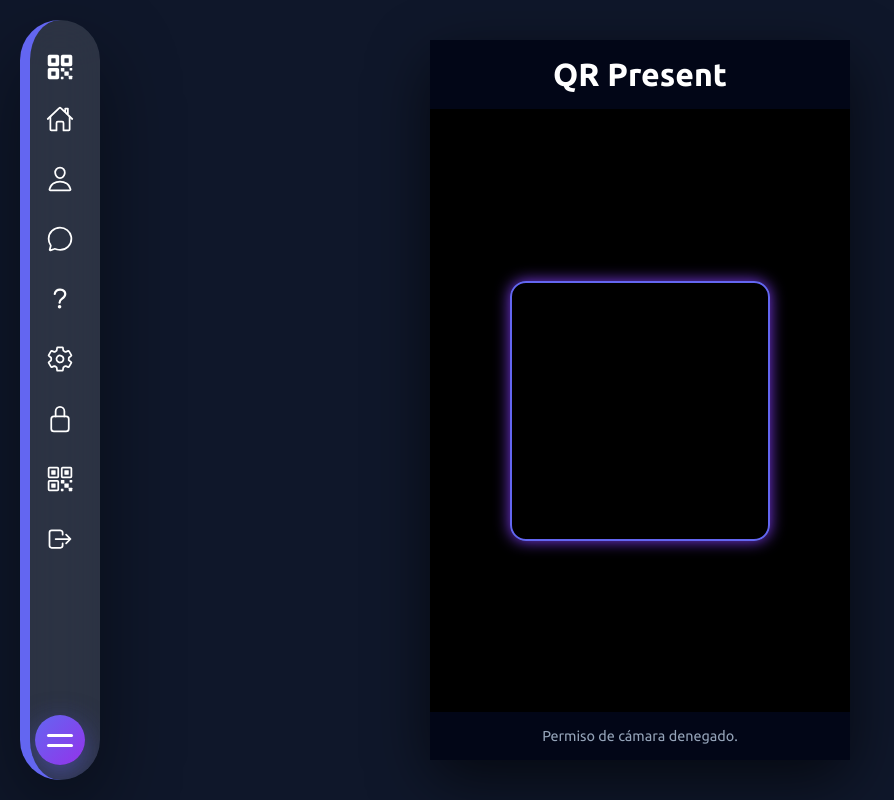
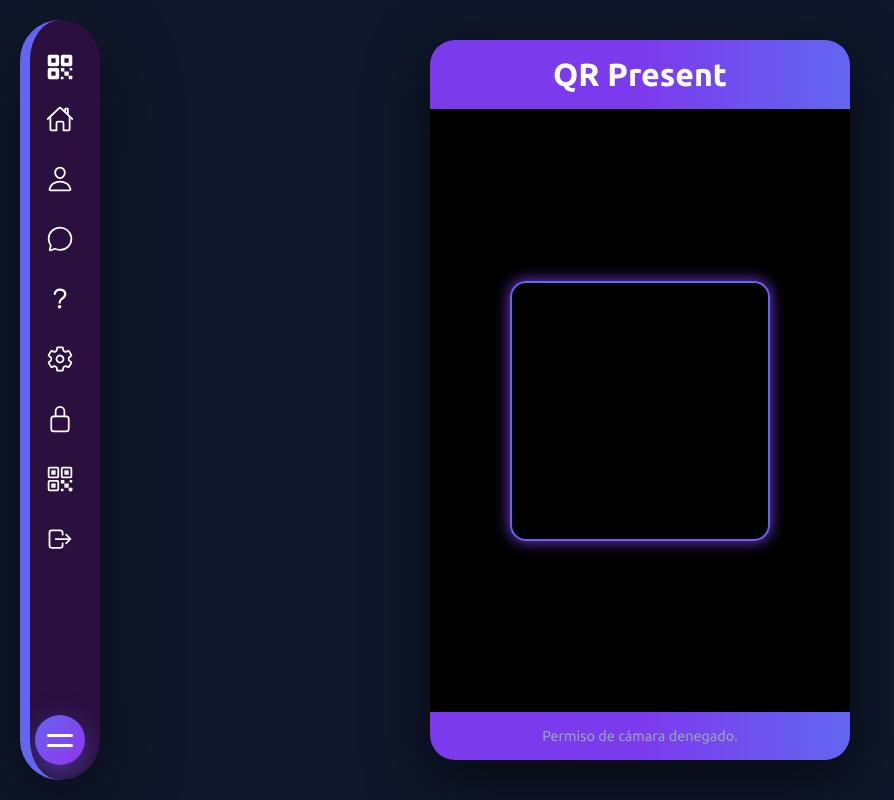
Before and after one commit to BeymarSotomayor/qrPresent, a Django app: page /scan/ in a window 1280 px wide. Shown: the whole page, without its empty margins (0-894 px from the left). Run offline with Django 5.2, Linux system fonts and the light colour scheme; a user stored in the database is signed in.

Commit message:
navegacion encima de todo y scanner actualizado

```diff
--- a/static/css/header.css
+++ b/static/css/header.css
@@ -20,7 +20,7 @@ body {
     inset: 20px;
     width: 80px;
     z-index: 9999;
-    background: rgba(255,255,255,0.12);
+    background: #2b0f3f;
     backdrop-filter: blur(25px);
     border-left: 10px solid #6366f1;
     border-radius: 50px;
@@ -181,5 +181,5 @@ body {
 
 /* evitar hover blanco en el primero */
 .navigation ul li:first-child:hover {
-    background: rgba(0, 0, 0, 0.422);
+    background: rgba(0, 0, 0, 0);
 }
--- a/static/css/scanner.css
+++ b/static/css/scanner.css
@@ -38,9 +38,12 @@ body {
 .app-header {
     padding: 1rem;
     text-align: center;
-    background: #020617;
+    /* background: #020617; */
+    background: linear-gradient(90deg, #7c3aed,#7c3aed, #6366f1);
     color: #fff;
     font-weight: bold;
+    border-top-left-radius: 25px;
+    border-top-right-radius: 25px;
 }
 
 /* SCANNER */
@@ -78,9 +81,12 @@ video {
 .app-footer {
     padding: 1rem;
     text-align: center;
-    background: #020617;
+    /* background: #020617; */
+    background: linear-gradient(90deg, #7c3aed,#7c3aed, #6366f1);
     color: #94a3b8;
     font-size: .9rem;
+    border-bottom-left-radius: 25px;
+    border-bottom-right-radius: 25px;
 }
 
 /* RESPONSIVE TABLET */
```
Also changed, not shown: db.sqlite3, 1 other file.
